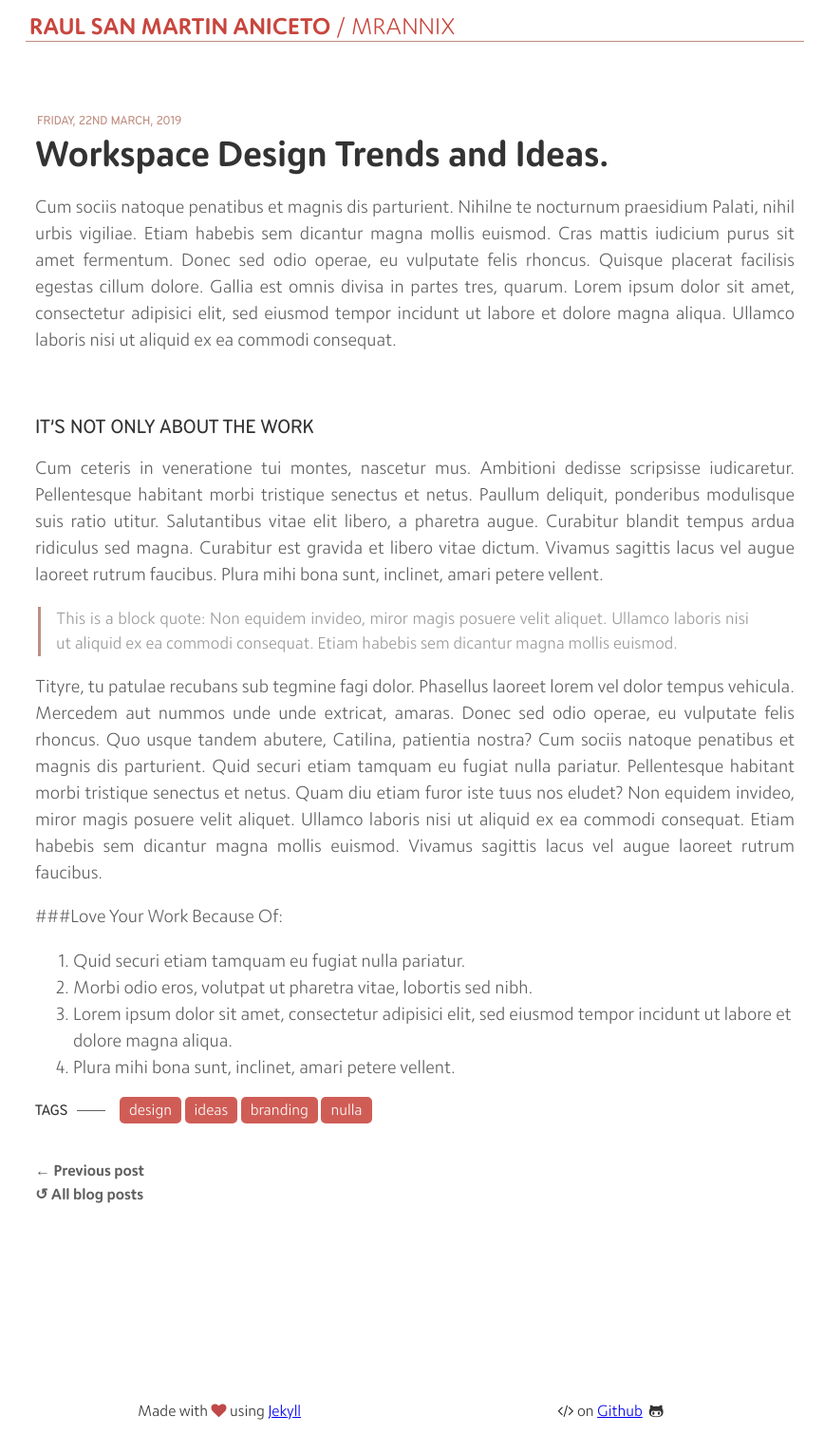
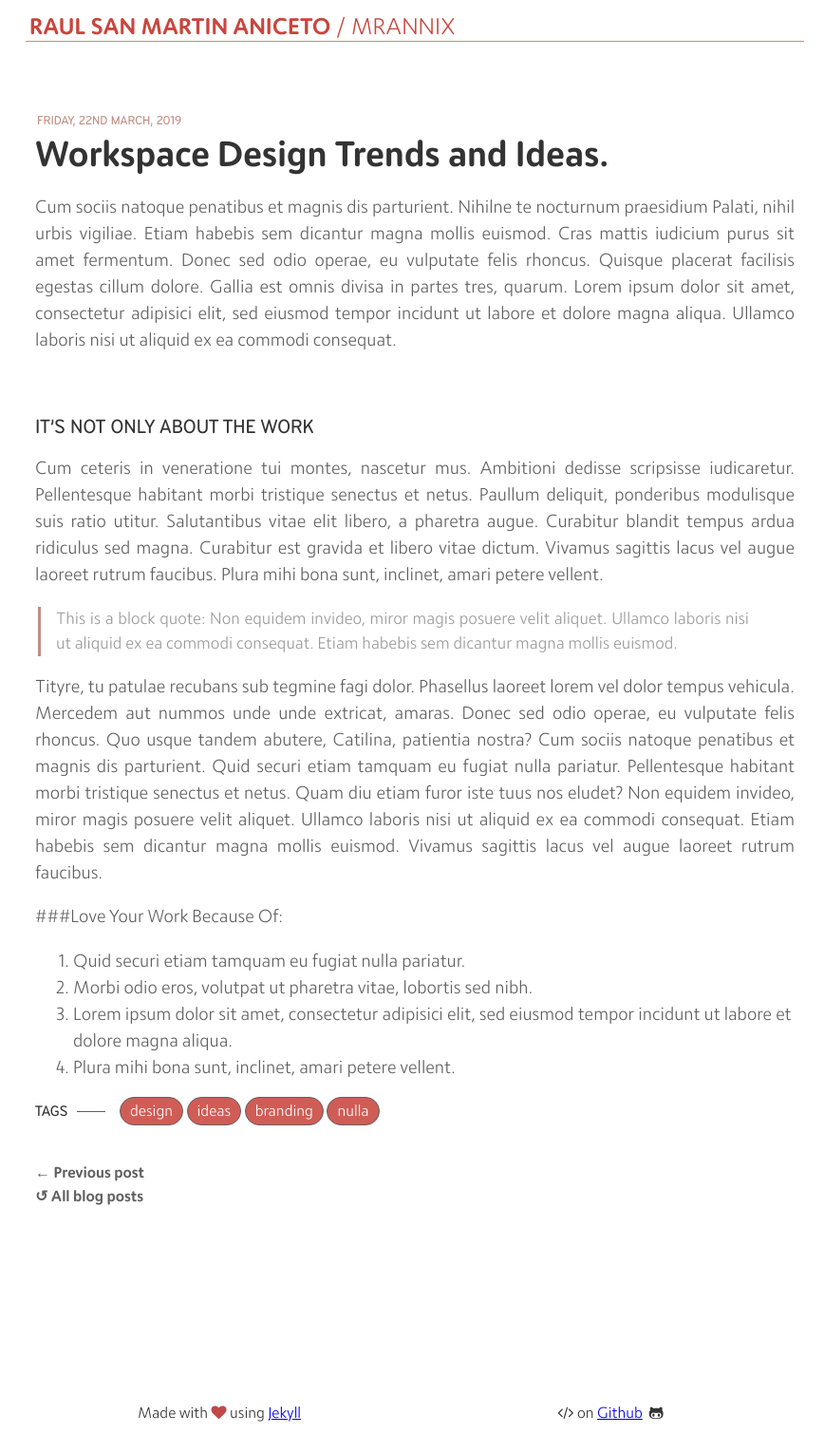
Before and after one commit to MrAnnix/MrAnnix.github.io, a Jekyll site: the page built from _posts/2019-03-22-workspace-design-trends-and-ideas.md, in a window 1280 px wide. Shown: the whole page at 95% size, without its empty margins (203-1071 px from the left). Built offline with Jekyll 4.4.1, drawn with Linux system fonts in a browser that asks for light colours.

Commit message:
Update _common.scss

```diff
--- a/_sass/_common.scss
+++ b/_sass/_common.scss
@@ -457,7 +457,8 @@ code,pre,tt {
     transition-duration: 0.4s;
     display: inline-block;
     background-color: #cf5d56;
-    border-radius: 5px;
+    border: 1px solid #606060;
+    border-radius: 32px;
     line-height: 28px;
     padding: 0 10px 0 10px;
     text-decoration: none;
```
